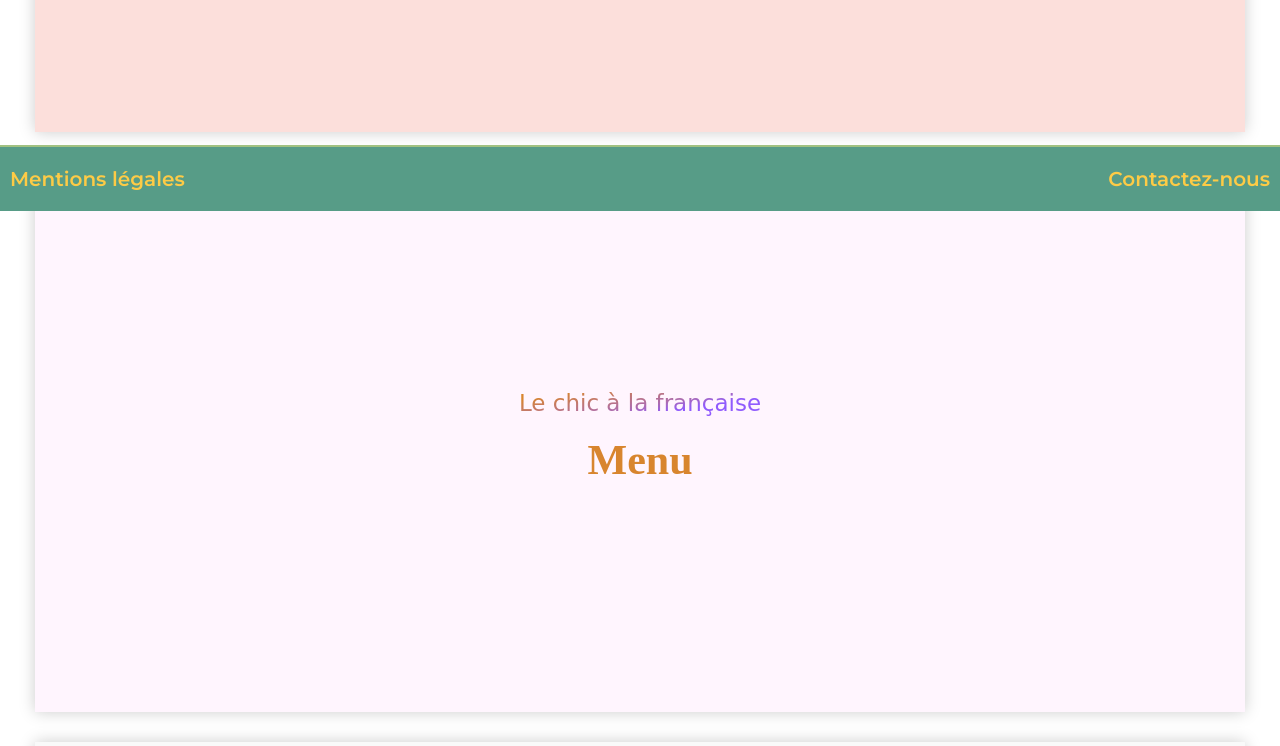
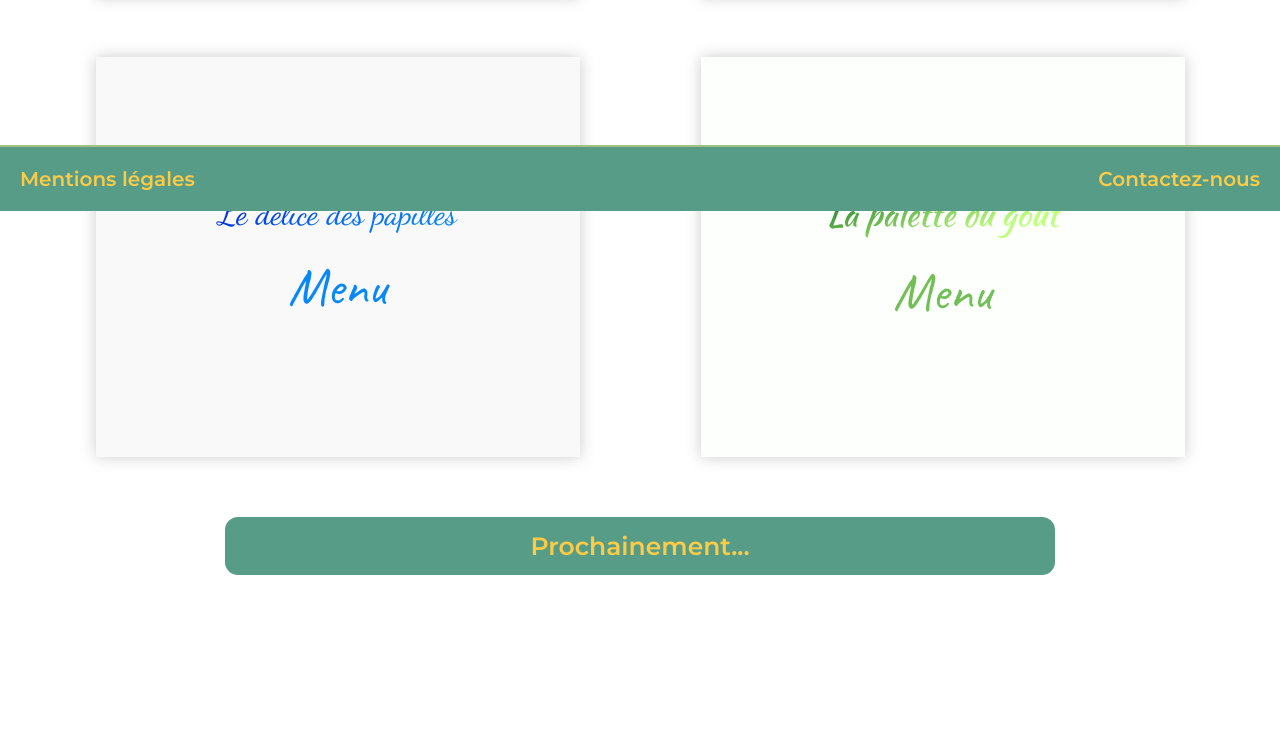
Before and after one commit to cdesurmo64/ohmyfood, a plain HTML site: page home.html in a window 1280 px wide. Shown: the part 589-1335 px from the top of the page. After the commit the page ends 1279 px from the top, so only its background shows below. Drawn offline with Linux system fonts and the light colour scheme; a web font is replaced by a local one.

Commit message:
*Update* TABLET STYLE : Home page & footer style adjustments for tablets  -> Only missing for HOME PAGE TABLET STYLE : animations

```diff
--- a/sass/layouts/_footer.scss
+++ b/sass/layouts/_footer.scss
@@ -1,3 +1,6 @@
+//MOBILE STYLE
+
+
 footer {
   text-align: center;
   background-color: $primary-color;
@@ -30,3 +33,14 @@ footer {
     text-align: right;
   }
 }
+
+
+
+//TABLETS OVERRIDE STYLE
+
+@media (min-width: 768px) {
+  footer {
+    padding: 20px;
+  }
+
+}
--- a/sass/layouts/_home.scss
+++ b/sass/layouts/_home.scss
@@ -1,3 +1,5 @@
+//MOBILE STYLE
+
 main {
   padding: 35px 35px 80px;
 
@@ -49,7 +51,7 @@ main {
           font-size: 2.3rem;
           font-weight: 500;
           @include text-color-gradient(-80deg, $menu-chic-gradient-color1, 15%, $menu-chic-gradient-color2, 55%, $menu-chic-gradient-color3, 70%);
-          color: $menu-chic-name-color; //In case the gradient color properties don't work in the browser
+          color: $menu-chic-name-color; //In case the gradient color properties used don't work in the browser
         }
 
         span {
@@ -68,7 +70,7 @@ main {
           font-size: 3.2rem;
           font-weight: 500;
           @include text-color-gradient(-70deg, $menu-delight-gradient-color1, 20%, $menu-delight-gradient-color2, 55%, $menu-delight-gradient-color3, 90%);
-          color: $menu-delight-name-color; //In case the gradient color properties don't work in the browser
+          color: $menu-delight-name-color; //In case the gradient color properties used don't work in the browser
         }
 
         span {
@@ -87,7 +89,7 @@ main {
           font-size: 3.3rem;
           font-weight: 500;
           @include text-color-gradient(-70deg, $menu-taste-gradient-color1, 20%, $menu-taste-gradient-color2, 50%, $menu-taste-gradient-color3, 75%);
-          color: $menu-taste-name-color; //In case the gradient color properties don't work in the browser
+          color: $menu-taste-name-color; //In case the gradient color properties used don't work in the browser
         }
 
         span {
@@ -103,7 +105,7 @@ main {
   .soon__anim {
     background-color: $primary-color;
     color: $primary-color-text;
-    border-radius: 15px;
+    border-radius: 13px;
     font-family: $montserrat;
     font-weight: 600;
     font-size: 2.5rem;
@@ -115,27 +117,33 @@ main {
 
 
 
-////************************TABLETS OVERRIDE STYLE************************/
-////@media (min-width: 768px) {
-////
-////  main {
-////
-////    .menu {
-////      display: flex;
-////      flex-wrap: wrap;
-////      justify-content: space-between;
-////      align-items: center;
-////      align-content: space-between;
-////
-////
-////      &__prev {
-////        width: 455px;
-////      }
-////    }
-////  }
-////
-////}
-//
+//TABLETS OVERRIDE STYLE
+
+@media (min-width: 768px) {
+
+  main {
+    padding: 50px 35px 115px;
+
+    .menu {
+      display: flex;
+      flex-wrap: wrap;
+      justify-content: space-around;
+
+
+      &__prev {
+        flex-basis: 40%;
+        height: 400px;
+        margin-bottom: 60px;
+      }
+    }
+
+
+    .soon__anim {
+      margin: 0 190px;
+    }
+  }
+}
+
 ///************************DESKTOPS OVERRIDE STYLE************************/
 ////@media (min-width: 992px) {
 ////
```
Also changed, not shown: home.html (+3 -1 lines), sass/main.css, 1 other file.
